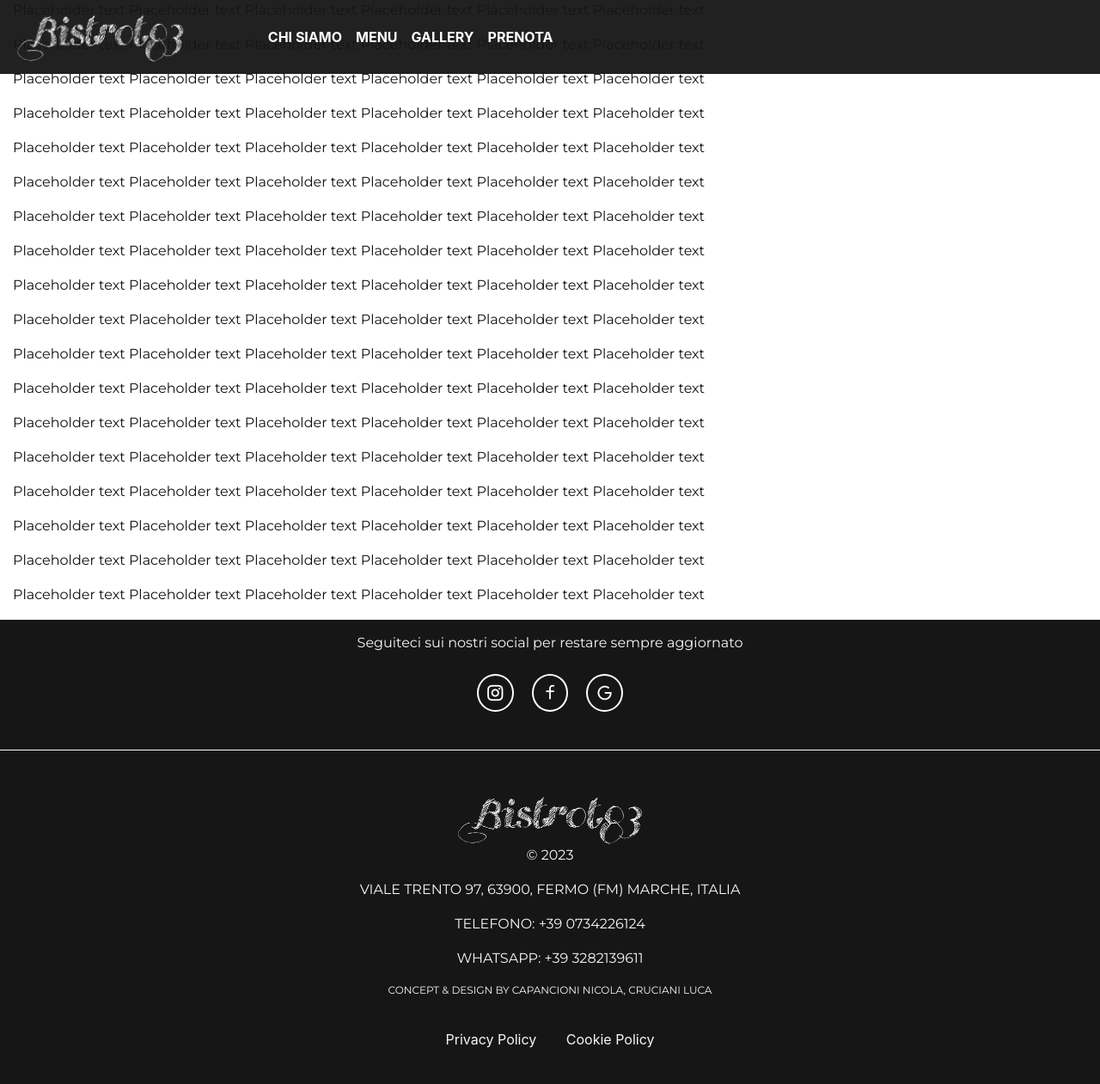
After one commit to cruccc/bistrot, a PHP site: page /menu.php in a window 1280 px wide. The commit adds this page. Shown: the whole page at 86% size. Run offline with PHP 8.4, Linux system fonts and the light colour scheme.

Commit message:
Aggiunta pag menu e relativi link

```diff
--- a/footer.html
+++ b/footer.html
@@ -26,7 +26,7 @@
     <p style="color: #f7f7f7">VIALE TRENTO 97, 63900, FERMO (FM) MARCHE, ITALIA</p>
     <p><a href="tel:+39 0734226124" style="color: #f7f7f7">TELEFONO: +39 0734226124</a></p>
     <p><a href="tel:+39 3282139611"style="color: #f7f7f7">WHATSAPP: +39 3282139611</a></p>
-    <p style="color: #f7f7f7;font-size: 12px">CONCEPT & DESIGN BY CAPANCIONI NICOLA, CRUCIANI LUCA, PERINI LORENZO</p>
+    <p style="color: #f7f7f7;font-size: 12px">CONCEPT & DESIGN BY CAPANCIONI NICOLA, CRUCIANI LUCA</p>
   </div>
 
   <!--Policies-->
--- a/index.php
+++ b/index.php
@@ -20,7 +20,7 @@
             <div class="riquadro">
                 <h2>SCOPRI IL MENU'</h2>
                 <p>Il vero antipasto marchigiano con taglieri di affettati e formaggi selezionati, le nostre fritture miste e una selezione di crostini. Le nostre pizze, salate e dolci, la varietà di hamburger, le nostre tagliate e per concludere i nostri dolci freschi e fatti in casa! Cosa aspetti? Fai la tua scelta e vieni ad assaggiare le nostre delizie!</p>
-                <button class = "btn-menu" href="#"><b>MENU'</b></button>
+                <button class="btn-menu" onclick="document.location='menu.php'"><b>MENU'</b></button>
             </div>
         </div>
 
--- /dev/null
+++ b/menu.php
@@ -0,0 +1,35 @@
+<!DOCTYPE html>
+<html lang="it">
+    <head>
+        <?php require "head.php";?>
+        <link rel="stylesheet" href="home.css?<?php echo time();?>"> <!--refresh forzato del file css con "time()"-->
+    </head>
+<body>
+    <?php require "navbar.html";?>
+
+    <!--Inizio contenuto pagina menu-->
+    <div class="container-fluid">
+        <p>Placeholder text Placeholder text Placeholder text Placeholder text Placeholder text Placeholder text </p>
+        <p>Placeholder text Placeholder text Placeholder text Placeholder text Placeholder text Placeholder text </p>
+        <p>Placeholder text Placeholder text Placeholder text Placeholder text Placeholder text Placeholder text </p>
+        <p>Placeholder text Placeholder text Placeholder text Placeholder text Placeholder text Placeholder text </p>
+        <p>Placeholder text Placeholder text Placeholder text Placeholder text Placeholder text Placeholder text </p>
+        <p>Placeholder text Placeholder text Placeholder text Placeholder text Placeholder text Placeholder text </p>
+        <p>Placeholder text Placeholder text Placeholder text Placeholder text Placeholder text Placeholder text </p>
+        <p>Placeholder text Placeholder text Placeholder text Placeholder text Placeholder text Placeholder text </p>
+        <p>Placeholder text Placeholder text Placeholder text Placeholder text Placeholder text Placeholder text </p>
+        <p>Placeholder text Placeholder text Placeholder text Placeholder text Placeholder text Placeholder text </p>
+        <p>Placeholder text Placeholder text Placeholder text Placeholder text Placeholder text Placeholder text </p>
+        <p>Placeholder text Placeholder text Placeholder text Placeholder text Placeholder text Placeholder text </p>
+        <p>Placeholder text Placeholder text Placeholder text Placeholder text Placeholder text Placeholder text </p>
+        <p>Placeholder text Placeholder text Placeholder text Placeholder text Placeholder text Placeholder text </p>
+        <p>Placeholder text Placeholder text Placeholder text Placeholder text Placeholder text Placeholder text </p>
+        <p>Placeholder text Placeholder text Placeholder text Placeholder text Placeholder text Placeholder text </p>
+        <p>Placeholder text Placeholder text Placeholder text Placeholder text Placeholder text Placeholder text </p>
+        <p>Placeholder text Placeholder text Placeholder text Placeholder text Placeholder text Placeholder text </p>
+    </div>
+    <!--Fine contenuto pagina menu-->
+
+    <?php require "footer.html";?>
+</body>
+</html>
--- a/navbar.html
+++ b/navbar.html
@@ -1,5 +1,5 @@
 <nav class="navbar navbar-expand-md navbar-dark fixed-top">
-    <a class="navbar-brand" href="#"><img class="img-fluid" style="max-height: 60px" src="images/bistrot_logo.png"></a>
+    <a class="navbar-brand" href="index.php"><img class="img-fluid" style="max-height: 60px" src="images/bistrot_logo.png"></a>
     <button class="navbar-toggler" type="button" data-toggle="collapse" data-target="#collapsibleNavbar">
         <span class="navbar-toggler-icon"></span>
     </button>
@@ -9,16 +9,16 @@
                 <a class="nav-link" href="#"><b>CHI SIAMO</b></a>
             </li>
             <li class="nav-item">
-                <a class="nav-link" href="#"><b>MENU</b></a>
+                <a class="nav-link" href="menu.php"><b>MENU</b></a>
             </li>
             <li class="nav-item">
-                <a class="nav-link" href="##"><b>GALLERY</b></a>
+                <a class="nav-link" href="#"><b>GALLERY</b></a>
             </li>
             <!--<li class="nav-item">
                 <a class="nav-link" href="#"><b>CONTATTI</b></a>
             </li>-->
             <li class="nav-item">
-                <a class="nav-link" href="#section-2"><b>PRENOTA</b></a>
+                <a class="nav-link" href="index.php#section-2"><b>PRENOTA</b></a>
                 <!--<button class="btn btn-prenota" href="#"><b>PRENOTA</b></button>-->
             </li>
         </ul>
```
